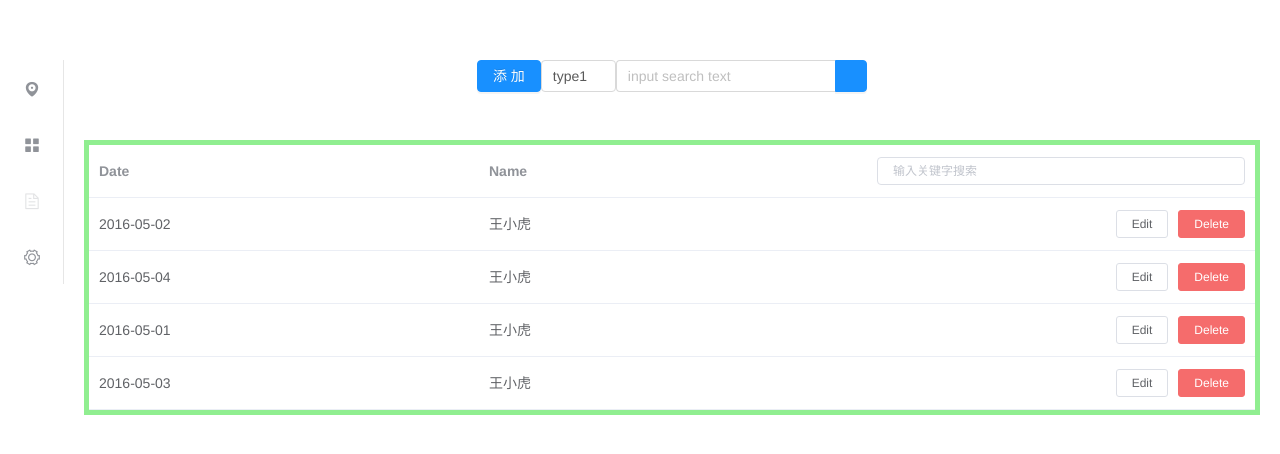
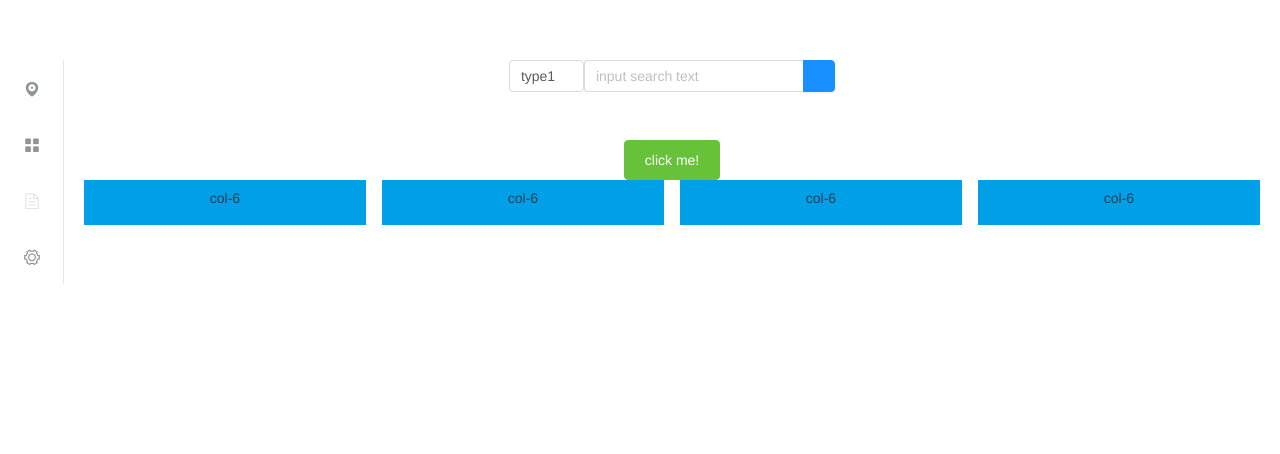
Before and after one commit to hastune-39/font, a Vue app: page / in a window 1280 px wide. Shown: the top 454 px of the page. Built offline with nearby package versions, Linux system fonts and the light colour scheme.

Commit message:
step02:axios - op01:add select

```diff
--- a/package.json
+++ b/package.json
@@ -11,10 +11,12 @@
   },
   "dependencies": {
     "ant-design-vue": "^1.7.2",
+    "axios": "^0.21.0",
     "element-ui": "^2.14.1",
     "less": "^3.12.2",
     "less-loader": "^7.1.0",
     "vue": "^2.5.2",
+    "vue-axios": "^3.2.0",
     "vue-router": "^3.0.1"
   },
   "devDependencies": {
--- /dev/null
+++ b/src/components/picturelist/PictureItem.vue
@@ -0,0 +1,41 @@
+<template>
+  <div>
+    <el-image
+      style="width: 100px; height: 100px"
+      :src="url"
+      fit="contain"></el-image>
+  </div>
+</template>
+
+<script>
+  export default {
+    name: "PictureItem",
+
+    props: {
+      width: Number,
+      height: Number,
+      url: String,
+    },
+
+    data() {
+      // return {
+      //   width: null,
+      //   height: null,
+      //   url: null,
+      // };
+    },
+
+    computed: {//计算样式
+
+    },
+
+    methods: {
+
+    },
+  }
+
+</script>
+
+<style scoped>
+
+</style>
--- /dev/null
+++ b/src/components/picturelist/Picturelist.vue
@@ -0,0 +1,57 @@
+<template>
+
+  <div>
+
+    <div v-for="item in displayItems">
+      <my-picture-item :url="item.picture_address"></my-picture-item>
+    </div>
+  </div>
+</template>
+
+<script>
+  import myPictureItem from "./PictureItem";
+  import axios from 'axios';
+
+  export default {
+    components: {
+      myPictureItem,
+    },
+    data() {
+      return {
+        displayItems: []
+      }
+    },
+
+    methods: {
+      selectAll(){
+        console.log('prepareing selectAll axios...')
+        axios.get('/pictures/selectAll').then((response)=>{
+          console.log('before selectAll axios...')
+          this.displayItems = response.data;
+          console.log(this.displayItems);
+        }).catch(function (error) {
+          if (error.response) {
+            // The request was made and the server responded with a status code
+            // that falls out of the range of 2xx
+            console.log(error.response.data);
+            console.log(error.response.status);
+            console.log(error.response.headers);
+          } else if (error.request) {
+            // The request was made but no response was received
+            // `error.request` is an instance of XMLHttpRequest in the browser and an instance of
+            // http.ClientRequest in node.js
+            console.log(error.request);
+          } else {
+            // Something happened in setting up the request that triggered an Error
+            console.log('Error', error.message);
+          }
+          console.log(error.config);
+        });
+      }
+    }
+  }
+</script>
+
+<style scoped>
+
+</style>
--- a/src/main.js
+++ b/src/main.js
@@ -8,16 +8,23 @@ import ElementUI from 'element-ui';
 import 'element-ui/lib/theme-chalk/index.css';
 import 'element-ui/lib/theme-chalk/display.css';
 import 'ant-design-vue/dist/antd.css'; // or 'ant-design-vue/dist/antd.less'
+import axios from 'axios'
+import VueAxios from 'vue-axios'
+
 
 
 Vue.use(Antdv);
-Vue.use(ElementUI)
-Vue.config.productionTip = false
+Vue.use(ElementUI);
+Vue.use(VueAxios, axios);
+Vue.config.productionTip = false;
+Vue.prototype.$axios = axios  //???
+axios.defaults.baseURL = 'http://localhost:2333' //基本配置
 
 /* eslint-disable no-new */
 new Vue({
   el: '#app',
   router,
+  axios,
   render: h => h(App),
   components: { App },
   template: '<App/>'
--- a/src/view/HeadBar.vue
+++ b/src/view/HeadBar.vue
@@ -1,9 +1,6 @@
 <template>
 
   <div class="flextitle">
-    <div>
-      <a-button type="primary" @click="addItem">添加</a-button><!--添加事件-->
-    </div>
     <div>
       <a-input-group Large>
         <a-select default-value="0" style="width: 23%" @change="selectChange">
--- a/src/view/Main.vue
+++ b/src/view/Main.vue
@@ -1,77 +1,20 @@
 <template>
-  <div class="border">
-    <el-table
-      :data="tableData.filter(data => !search || data.name.toLowerCase().includes(search.toLowerCase()))"
-      style="width: 100%">
-      <el-table-column
-        label="Date"
-        prop="date">
-      </el-table-column>
-      <el-table-column
-        label="Name"
-        prop="name">
-      </el-table-column>
-      <el-table-column
-        align="right">
-        <template slot="header" slot-scope="scope">
-          <el-input
-            v-model="search"
-            size="mini"
-            placeholder="输入关键字搜索"/>
-        </template>
-        <template slot-scope="scope">
-          <el-button
-            size="mini"
-            @click="handleEdit(scope.$index, scope.row)">Edit
-          </el-button>
-          <el-button
-            size="mini"
-            type="danger"
-            @click="handleDelete(scope.$index, scope.row)">Delete
-          </el-button>
-        </template>
-      </el-table-column>
-    </el-table>
-  </div>
+  <my-main-layout/>
 </template>
 
 <script>
+  import myPictureList from '../components/picturelist/Picturelist';
+  import myMainLayout from './main/MainLayout';
+
   export default {
-    data() {
-      return {
-        tableData: [{
-          date: '2016-05-02',
-          name: '王小虎',
-          address: '上海市普陀区金沙江路 1518 弄'
-        }, {
-          date: '2016-05-04',
-          name: '王小虎',
-          address: '上海市普陀区金沙江路 1517 弄'
-        }, {
-          date: '2016-05-01',
-          name: '王小虎',
-          address: '上海市普陀区金沙江路 1519 弄'
-        }, {
-          date: '2016-05-03',
-          name: '王小虎',
-          address: '上海市普陀区金沙江路 1516 弄'
-        }],
-        search: ''
-      }
-    },
-    methods: {
-      handleEdit(index, row) {
-        console.log(index, row);
-      },
-      handleDelete(index, row) {
-        console.log(index, row);
-      }
+    components: {
+      myPictureList,
+      myMainLayout,
     },
   }
 </script>
 
 <style scoped>
-  .border {
-    border: 5px solid lightgreen;
-  }
+
+
 </style>
--- /dev/null
+++ b/src/view/main/MainLayout.vue
@@ -0,0 +1,71 @@
+<template>
+  <div class="gutter-example">
+    <div><el-button type="success" @click="click" >click me!</el-button></div>
+    <a-row :gutter="16">
+      <a-col class="gutter-row" :span="6">
+        <div class="gutter-box">
+          col-6
+          <my-picturelist ref="picturelist"></my-picturelist>
+        </div>
+      </a-col>
+      <a-col class="gutter-row" :span="6">
+        <div class="gutter-box">
+          col-6
+          <my-picturelist/>
+        </div>
+      </a-col>
+      <a-col class="gutter-row" :span="6">
+        <div class="gutter-box">
+          col-6
+          <my-picturelist></my-picturelist>
+        </div>
+      </a-col>
+      <a-col class="gutter-row" :span="6">
+        <div class="gutter-box">
+          col-6
+        </div>
+      </a-col>
+    </a-row>
+  </div>
+</template>
+
+<script>
+  import myPicturelist from '../../components/picturelist/Picturelist';
+
+  export default {
+    components: {
+      myPicturelist,
+    },
+
+    methods: {
+      click(){//调用子组件方法
+        this.$refs.picturelist.selectAll();
+      }
+    }
+
+  }
+</script>
+
+<style scoped>
+  .gutter-example >>> .ant-row > div {
+    background: transparent;
+    border: 0;
+  }
+  .gutter-box {
+    overflow: hidden;
+    padding: 8px;
+    padding-bottom: 16px;
+    background: #00a0e9;
+    top: 0;
+    left: 0;
+    width: 100%;
+    height: 100%;
+  }
+
+  .sumborder {
+
+  }
+  .border {
+
+  }
+</style>
```
Also changed, not shown: src/components/picturelist/PictureCollection.vue (added, +13 -0 lines), 2 other files (tests, documents, lock files or other folders).
